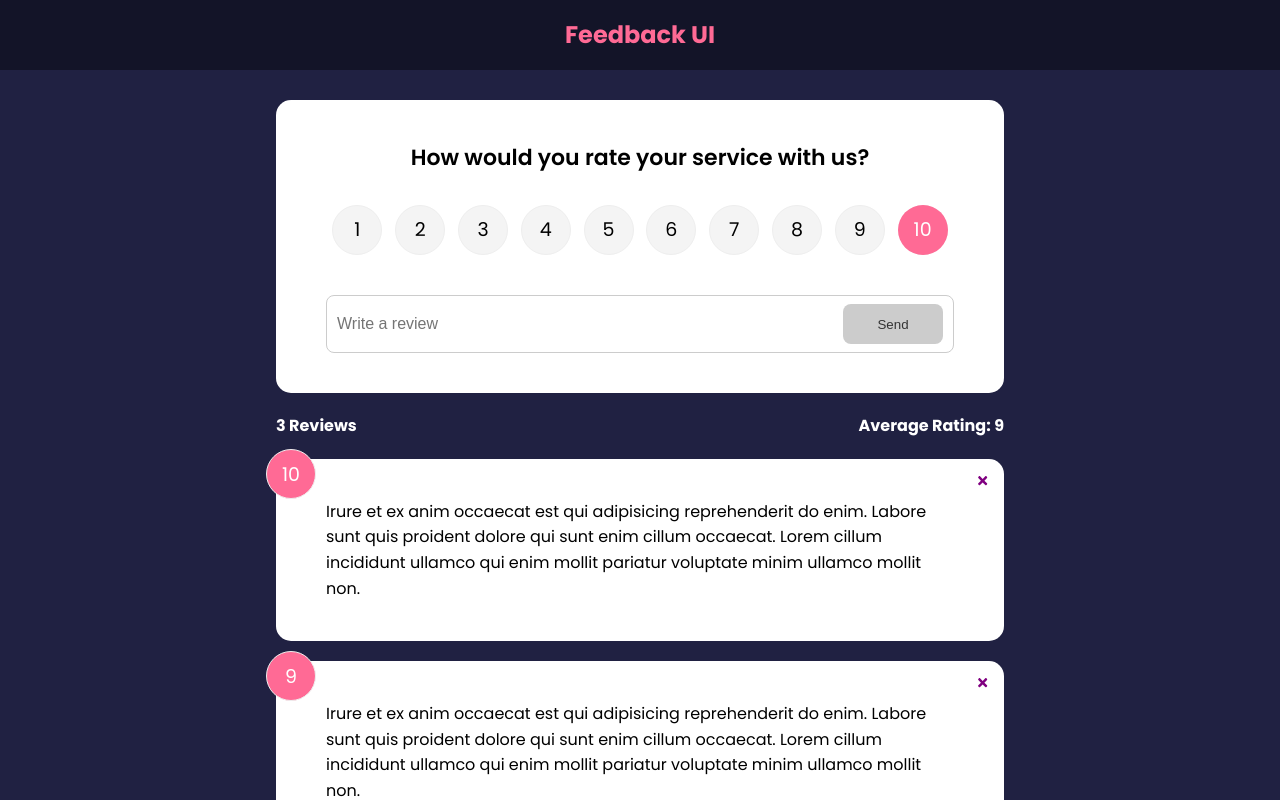
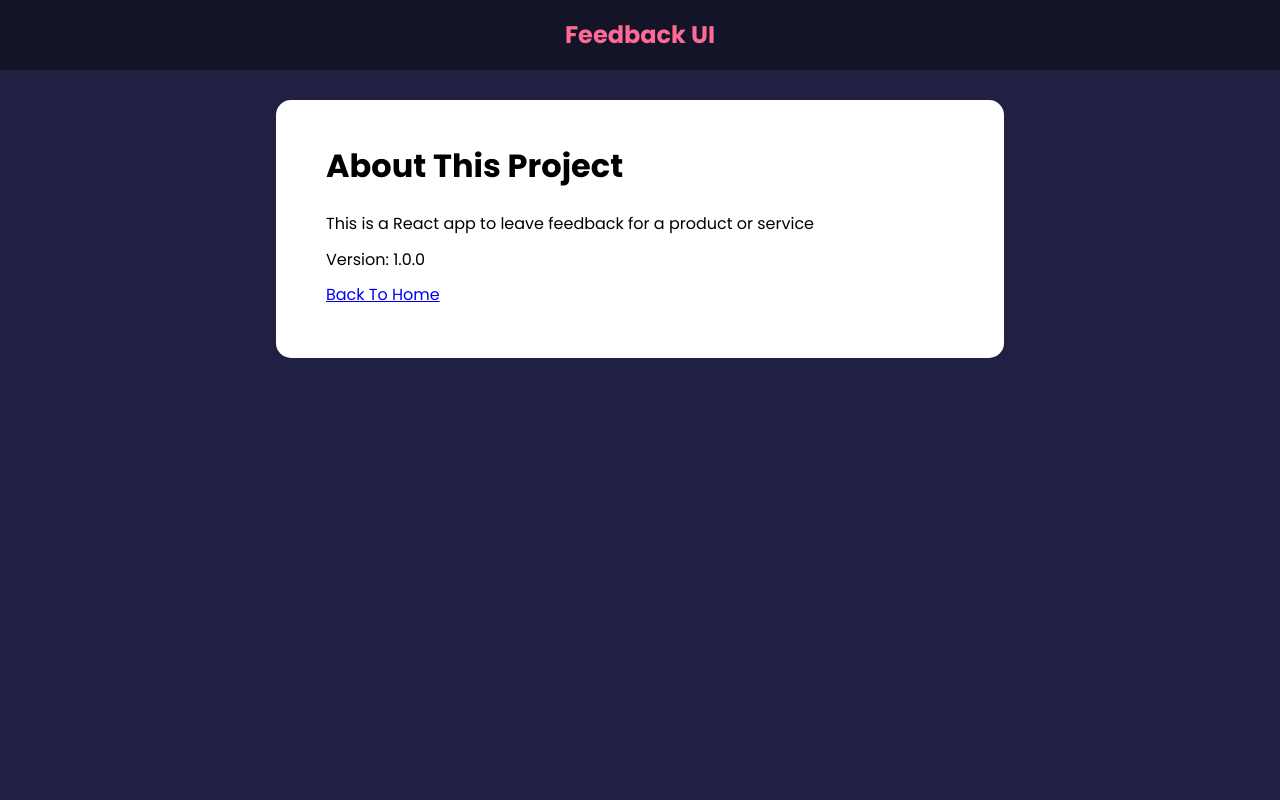
Before and after one commit to ZlataEkert/feedback_app, a React (Create React App) app: page /about in a window 1280 px wide. Shown: the top 800 px of the page. Built offline with nearby package versions, Linux system fonts and the light colour scheme.

Commit message:
add router and about page

```diff
--- a/package.json
+++ b/package.json
@@ -10,6 +10,7 @@
     "react": "^17.0.2",
     "react-dom": "^17.0.2",
     "react-icons": "^4.3.1",
+    "react-router-dom": "^6.7.0",
     "react-scripts": "5.0.1",
     "uuid": "^9.0.0",
     "web-vitals": "^1.1.2"
--- a/src/App.js
+++ b/src/App.js
@@ -1,9 +1,11 @@
 import { v4 as uuidv4 } from 'uuid'
+import { BrowserRouter as Router, Route, Routes } from 'react-router-dom'
 import { useState } from 'react'
 import Header from './components/Header'
 import FeedbackList from './components/FeedbackList'
 import FeedbackStats from './components/FeedbackStats'
 import FeedbackForm from './components/FeedbackForm'
+import AboutPage from './components/pages/AboutPage'
 import FeedbackData from './data/FeedbackData'
 
 function App() {
@@ -21,14 +23,24 @@ function App() {
   }
 
   return (
-    <>
+    <Router>
       <Header />
       <div className='container'>
-        <FeedbackForm handleAdd={addFeedback} />
-        <FeedbackStats feedback={feedback} />
-        <FeedbackList feedback={feedback} handleDelete={deleteFeedback} />
+        <Routes>
+        <Route exact path='/' element={
+          <>
+          <FeedbackForm handleAdd={addFeedback} />
+          <FeedbackStats feedback={feedback} />
+          <FeedbackList feedback={feedback} handleDelete={deleteFeedback} />
+          </>
+        }>
+        </Route>
+
+        <Route path='/about' element={<AboutPage />} />
+        </Routes>
+
       </div>
-    </>
+    </Router>
   )
 }
 
--- /dev/null
+++ b/src/components/pages/AboutPage.jsx
@@ -0,0 +1,17 @@
+import Card from '../shared/Card'
+
+function AboutPage() {
+  return <Card>
+    <div className="about">
+      <h1>About This Project</h1>
+      <p>This is a React app to leave feedback for a product or service</p>
+      <p>Version: 1.0.0</p>
+
+      <p>
+        <a href="/">Back To Home</a>
+      </p>
+    </div>
+  </Card>
+}
+
+export default AboutPage
```
Also changed, not shown: 1 other file (tests, documents, lock files or other folders).
